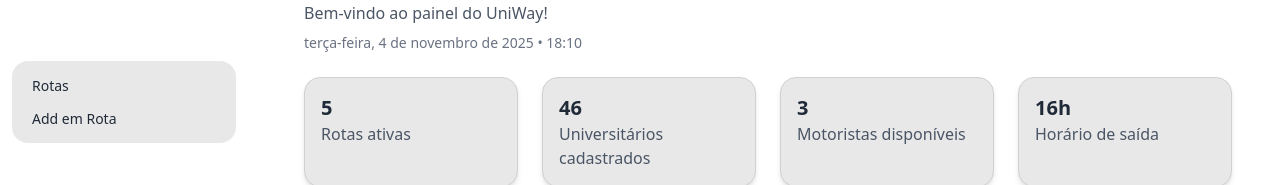
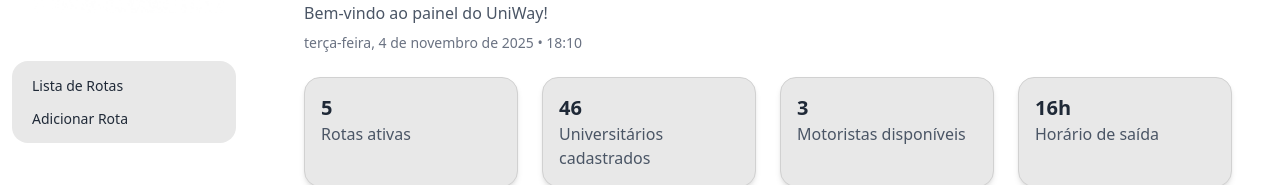
Before and after one commit to geancarlos-brito/UniWay, a Vue app: page / in a window 1280 px wide. Shown: the part 147-332 px from the top of the page. Built offline with nearby package versions, Linux system fonts and the light colour scheme.

Commit message:
Arrumando a rota que estava se duplicando

```diff
--- a/src/components/menuLateral.vue
+++ b/src/components/menuLateral.vue
@@ -1,8 +1,8 @@
 <template>
   <div class="mx-3">
     <ul class="menu bg-base-200 rounded-box w-56">
-      <li><router-link to="rotas">Rotas</router-link></li>
-      <li><router-link to="rotas/add">Add em Rota</router-link></li>
+      <li><router-link :to="{ name: 'rotas.index'}">Lista de Rotas</router-link></li>
+      <li><router-link to="rotas/add">Adicionar Rota</router-link></li>
     </ul>
   </div>
 </template>
--- a/src/router/index.js
+++ b/src/router/index.js
@@ -11,10 +11,10 @@
     {
       path: '/rotas',
       children: [
-        { path: '', component: () => import('@/views/rotas/index.vue')},
+        { path: '', name: 'rotas.index', component: () => import('@/views/rotas/index.vue')},
         { path: 'add', name: 'rotas.add', component: () => import('@/views/rotas/add.vue')},
-        { path: ':id/edit', component: () => import('@/views/rotas/edit.vue')},
-        { path: ':id/show', component: () => import('@/views/rotas/show.vue')},
+        { path: ':id/edit', name: 'rotas.edit', component: () => import('@/views/rotas/edit.vue')},
+        { path: ':id/show', name: 'rotas.show',component: () => import('@/views/rotas/show.vue')},
       ]
     }
   ],
```
